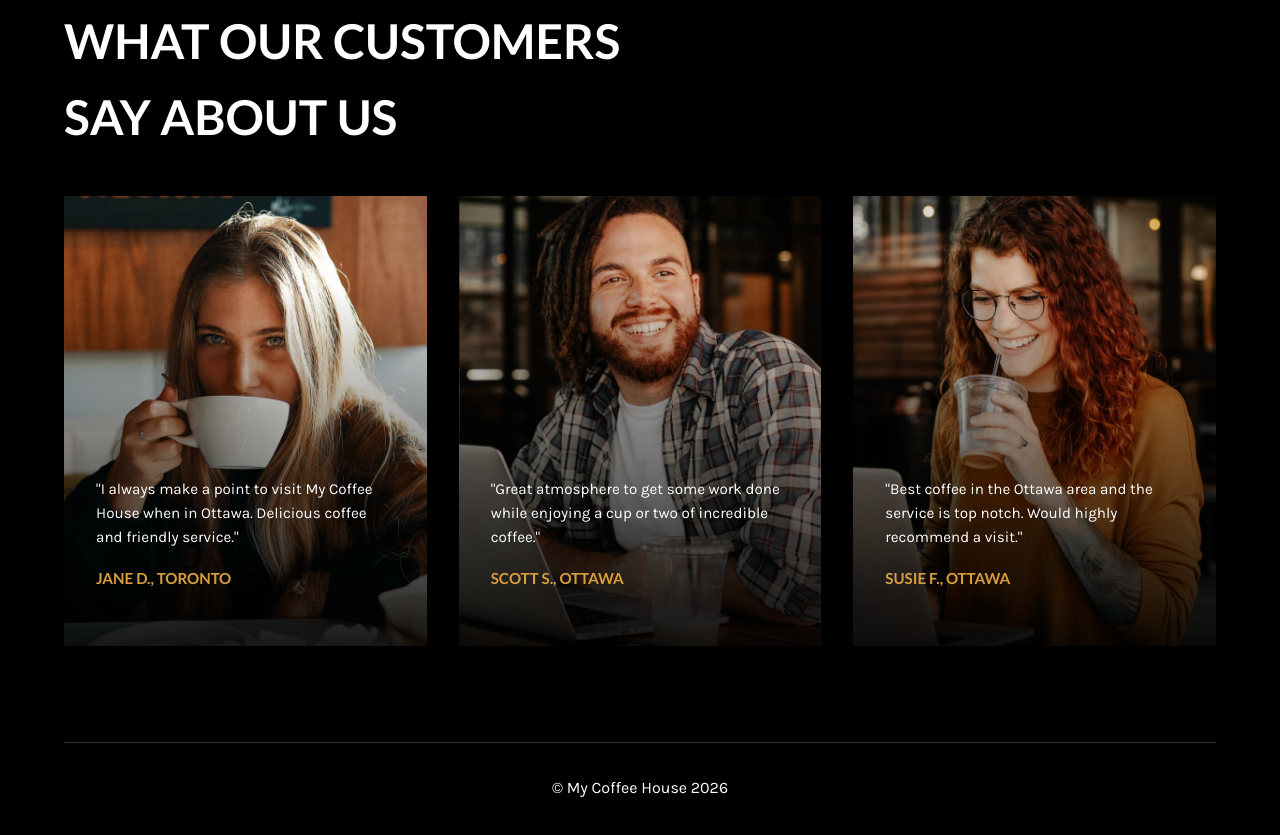
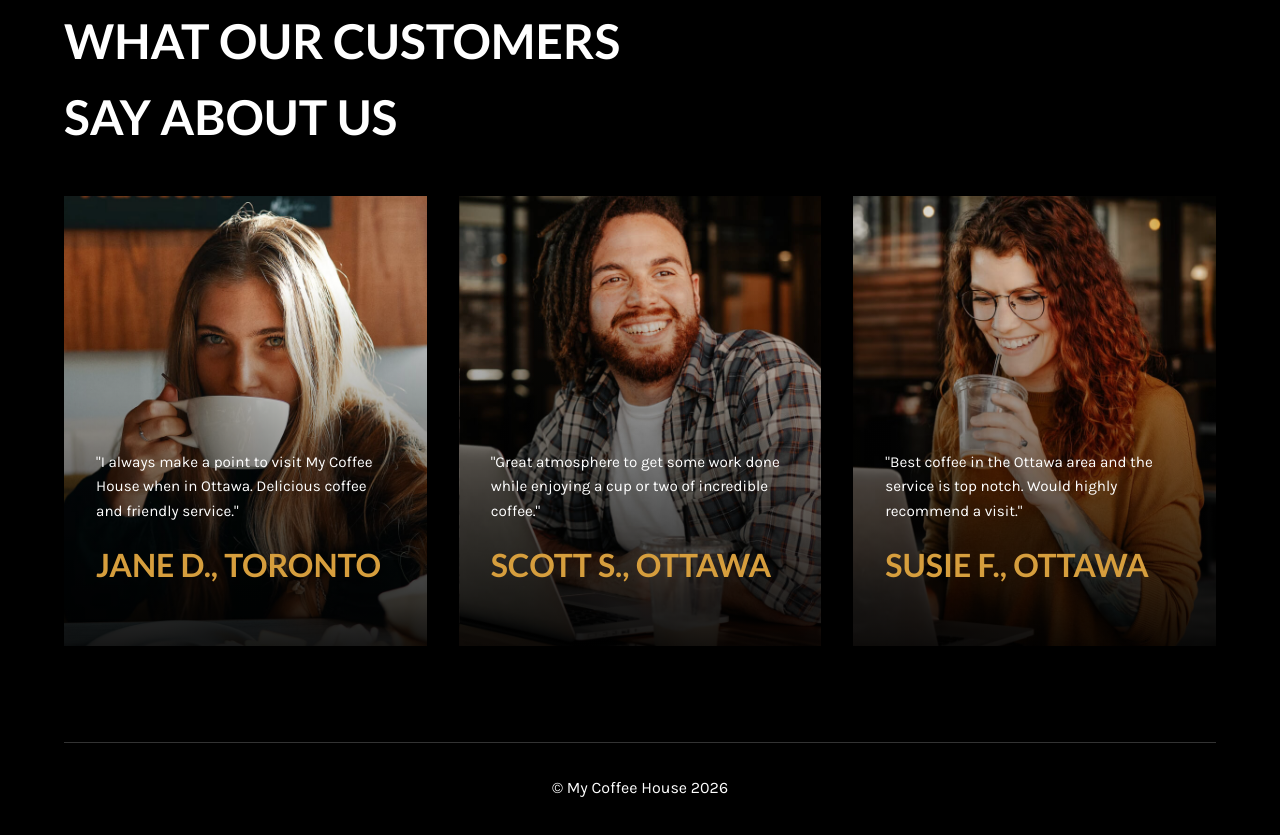
Before and after one commit to ahuj0029/mtm6201-midterm, a plain HTML site: page index.html in a window 1280 px wide. Shown: the part 3693-4528 px from the top of the page. Drawn offline with Linux system fonts and the light colour scheme.

Commit message:
doneeeee

```diff
--- a/index.html
+++ b/index.html
@@ -125,19 +125,19 @@
                     <article class="review-card card-1">
                         <div class="review-content">
                             <p>"I always make a point to visit My Coffee House when in Ottawa. Delicious coffee and friendly service."</p>
-                            <p class="reviewer text-gold">JANE D., TORONTO</p>
+                            <h3 class="reviewer text-gold">JANE D., TORONTO</h3>
                         </div>
                     </article>
                     <article class="review-card card-2">
                         <div class="review-content">
                             <p>"Great atmosphere to get some work done while enjoying a cup or two of incredible coffee."</p>
-                            <p class="reviewer text-gold">SCOTT S., OTTAWA</p>
+                            <h3 class="reviewer text-gold">SCOTT S., OTTAWA</h3>
                         </div>
                     </article>
                     <article class="review-card card-3">
                         <div class="review-content">
                             <p>"Best coffee in the Ottawa area and the service is top notch. Would highly recommend a visit."</p>
-                            <p class="reviewer text-gold">SUSIE F., OTTAWA</p>
+                            <h3 class="reviewer text-gold">SUSIE F., OTTAWA</h3>
                         </div>
                     </article>
                 </div>
```
